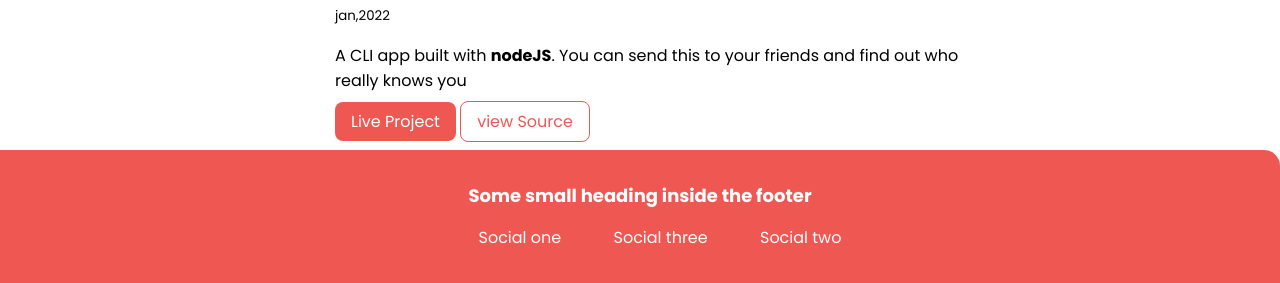
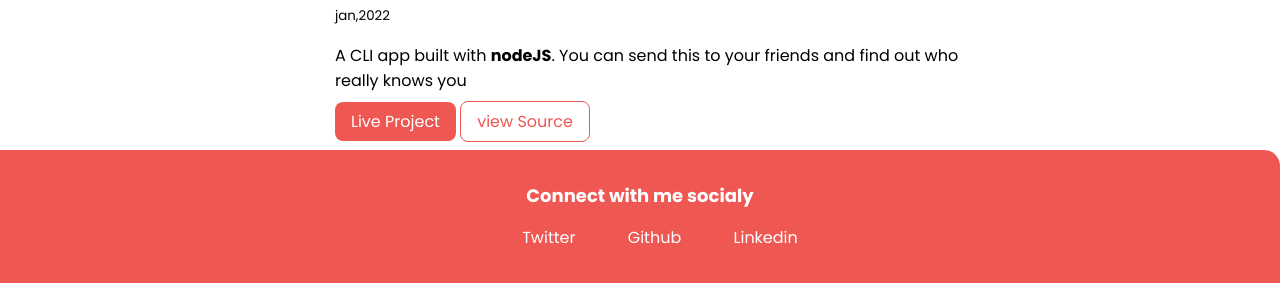
Before and after one commit to abhiavtar/abhijit-ghosh-portfolio, a plain HTML site: page projects.html in a window 1280 px wide. Shown: the part 597-880 px from the top of the page. Drawn offline with Linux system fonts and the light colour scheme.

Commit message:
project-footer

```diff
--- a/projects.html
+++ b/projects.html
@@ -59,12 +59,13 @@
     </ul>
 
      <!-- footer  -->
+
      <footer class="footer">
-      <div class="footer-header">Some small heading inside the footer</div>
+      <div class="footer-header">Connect with me socialy</div>
       <ul class="social-links list-non-bullet ">
-        <li class="list-item-inline"><a class="link" href="">Social one</a></li>
-        <li class="list-item-inline"><a class="link" href=""> Social three</a></li>
-        <li class="list-item-inline"><a class="link" href=""> Social two</a></li>
+        <li class="list-item-inline"><a class="link" href="https://twitter.com/abhijitgh25">Twitter</a></li>
+        <li class="list-item-inline"><a class="link" href="https://github.com/abhiavtar"> Github</a></li>
+        <li class="list-item-inline"><a class="link" href="https://linkedin.com/in/abhijit-ghosh-a3805511a"> Linkedin</a></li>
       </ul>
     </footer>
 </body>
```
